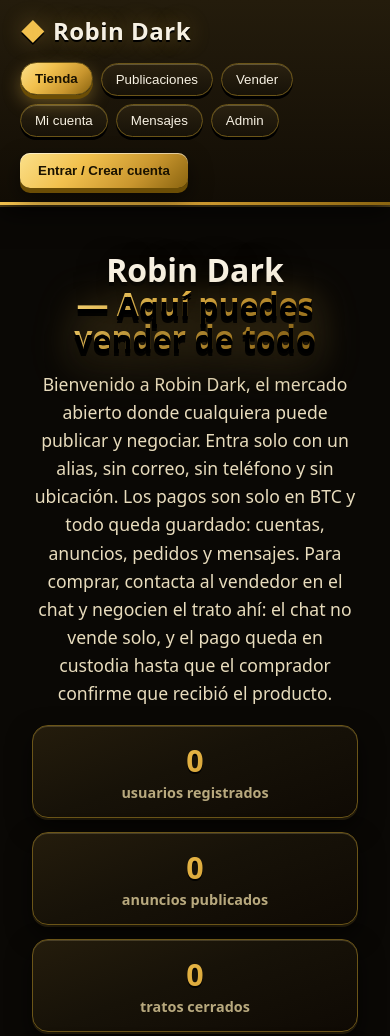
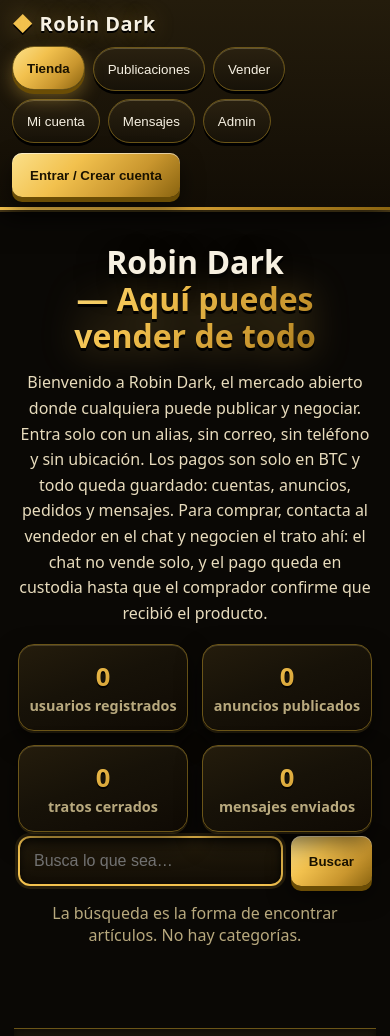
Before and after one commit to guillermrqz45k-cell/robin-dark, a website: page public/index.html in a window 390 px wide. Shown: the top 1036 px of the page. Drawn offline with Linux system fonts and the light colour scheme; no server answers.

Commit message:
Responsive: sin desbordamiento en teléfono ni computador

```diff
--- a/public/index.html
+++ b/public/index.html
@@ -34,7 +34,7 @@
       </div>
       <div class="search-box">
         <input id="search-input" type="search" placeholder="Busca lo que sea…" aria-label="Buscar en la tienda">
-        <button id="search-btn">Buscar</button>
+        <button id="search-btn" class="cta">Buscar</button>
       </div>
       <p class="hint">La búsqueda es la forma de encontrar artículos. No hay categorías.</p>
       <p id="shop-msg" class="msg" role="status"></p>
--- a/public/styles.css
+++ b/public/styles.css
@@ -12,6 +12,16 @@
   --line: #6b5518;
 }
 * { box-sizing: border-box; }
+/* Las palabras largas sin espacios (alias, títulos, descripciones,
+   enlaces, mensajes) se parten dentro de su caja en vez de
+   ensancharla y salirse de la pantalla: era el desbordamiento
+   horizontal real en móvil y escritorio. */
+.card, .bubble, .conv, .chat-peer, .modal-card, .profile-listing,
+.admin-table td, .who, .stat, .seller-link, h1, h2, h3 {
+  overflow-wrap: break-word;
+}
+.grid > *, .chat-layout > *, .auth-grid > *, .profile-stats > * { min-width: 0; }
+.search-box input, .chat-form input { min-width: 0; }
 body {
   margin: 0;
   background:
@@ -63,11 +73,14 @@ button { cursor: pointer; }
 }
 main { max-width: 1100px; margin: 0 auto; padding: 20px; perspective: 1200px; }
 .hero { text-align: center; padding: 28px 12px 10px; }
-.hero h1 { font-size: clamp(2rem, 6vw, 3.4rem); margin: 0; line-height: 1.05; text-shadow: 0 4px 0 #000, 0 10px 30px rgba(0, 0, 0, .8); }
+.hero h1 { font-size: clamp(2rem, 6vw, 3.4rem); margin: 0; line-height: 1.15; text-shadow: 0 4px 0 #000, 0 10px 30px rgba(0, 0, 0, .8); }
 .hero h1 span {
   display: block;
   background: var(--gold-grad);
   -webkit-background-clip: text; background-clip: text; color: transparent;
+  /* Sin text-shadow heredada: la sombra negra tapaba el dorado y las
+     líneas se veían oscuras y pegadas en el teléfono. */
+  text-shadow: none;
   filter: drop-shadow(0 3px 0 rgba(0, 0, 0, .9)) drop-shadow(0 0 18px rgba(242, 193, 78, .3));
 }
 .welcome { max-width: 760px; margin: 16px auto; color: #e8dcbd; font-size: 1.1rem; line-height: 1.6; }
@@ -156,7 +169,7 @@ main { max-width: 1100px; margin: 0 auto; padding: 20px; perspective: 1200px; }
 .conv:hover { transform: translateY(-2px); }
 .conv.active { border-color: var(--gold); box-shadow: 0 6px 14px rgba(0, 0, 0, .5), 0 0 16px rgba(242, 193, 78, .3); }
 .chat-messages {
-  display: grid; gap: 10px; align-content: start; min-height: 220px;
+  display: grid; gap: 10px; align-content: start; min-height: 220px; max-height: 60vh; overflow-y: auto;
   background: linear-gradient(160deg, #1d1608, #0f0a04);
   border: 1px solid var(--line); border-radius: 16px; padding: 16px;
   box-shadow: inset 0 4px 16px rgba(0, 0, 0, .65), 0 8px 20px rgba(0, 0, 0, .5);
@@ -254,9 +267,32 @@ footer strong { color: var(--gold); }
 .modal[hidden] { display: none; }
 .modal-card {
   background: linear-gradient(160deg, #241c0c, #120d05);
-  border: 1px solid var(--gold); border-radius: 16px; padding: 24px; max-width: 520px; width: calc(100% - 32px); position: relative;
+  border: 1px solid var(--gold); border-radius: 16px; padding: 24px; max-width: 520px; width: calc(100% - 32px); max-height: 90vh; overflow-y: auto; position: relative;
   box-shadow: 0 30px 60px rgba(0, 0, 0, .8), 0 0 30px rgba(242, 193, 78, .25), inset 0 1px 0 rgba(255, 233, 168, .25);
   transform: perspective(900px) rotateX(1deg);
 }
 .modal-close { position: absolute; top: 10px; right: 10px; }
-@media (max-width: 700px) { .chat-layout { grid-template-columns: 1fr; } .auth-area { margin-left: 0; } }
+/* Móvil: la barra se apila sin salirse, los botones llegan a 44px
+   de alto para el tacto y nada se pega a los bordes. */
+@media (max-width: 700px) {
+  .chat-layout { grid-template-columns: 1fr; }
+  .auth-area { margin-left: 0; }
+  main { padding: 16px 14px; }
+  .topbar { padding: 10px 12px; gap: 10px; }
+  .brand { font-size: 1.25rem; }
+  .hero { padding: 18px 4px 8px; }
+  .welcome { font-size: 1rem; }
+  .nav-btn, .ghost, .cta, form button[type="submit"], .buy-btn { min-height: 44px; }
+  .nav-btn { padding: 10px 14px; }
+  .modal-card { padding: 20px 16px; }
+  .admin-table { font-size: .85rem; }
+  .admin-table th, .admin-table td { padding: 8px 10px; }
+  .stat strong { font-size: 1.6rem; }
+  .chat-messages { max-height: 55vh; }
+}
+/* Teléfonos muy angostos: título y letras de rango un poco más
+   pequeños para que no se apelotonen junto al alias. */
+@media (max-width: 380px) {
+  .hero h1 { font-size: 1.8rem; }
+  .rank { min-width: 24px; height: 24px; font-size: .9rem; }
+}
```
